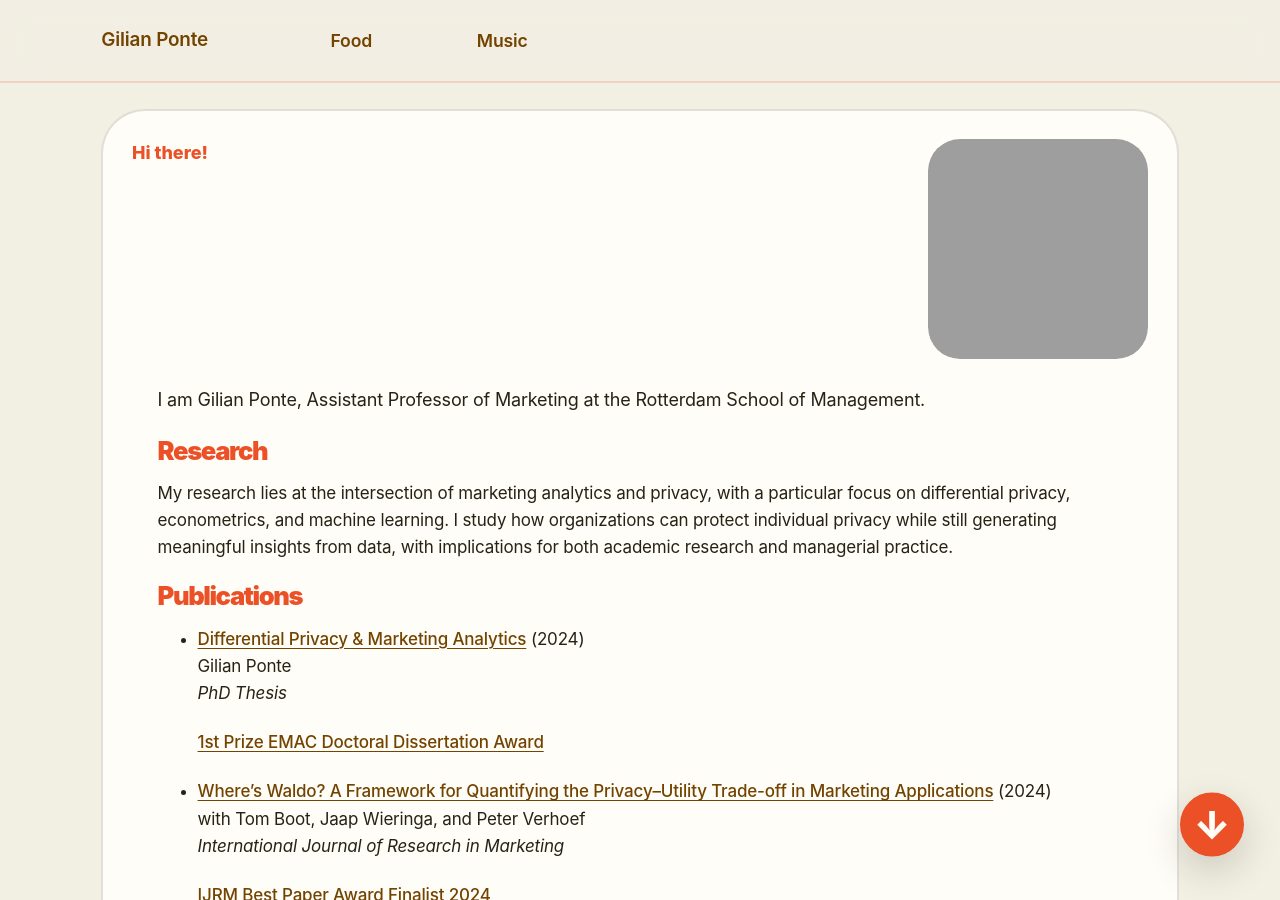
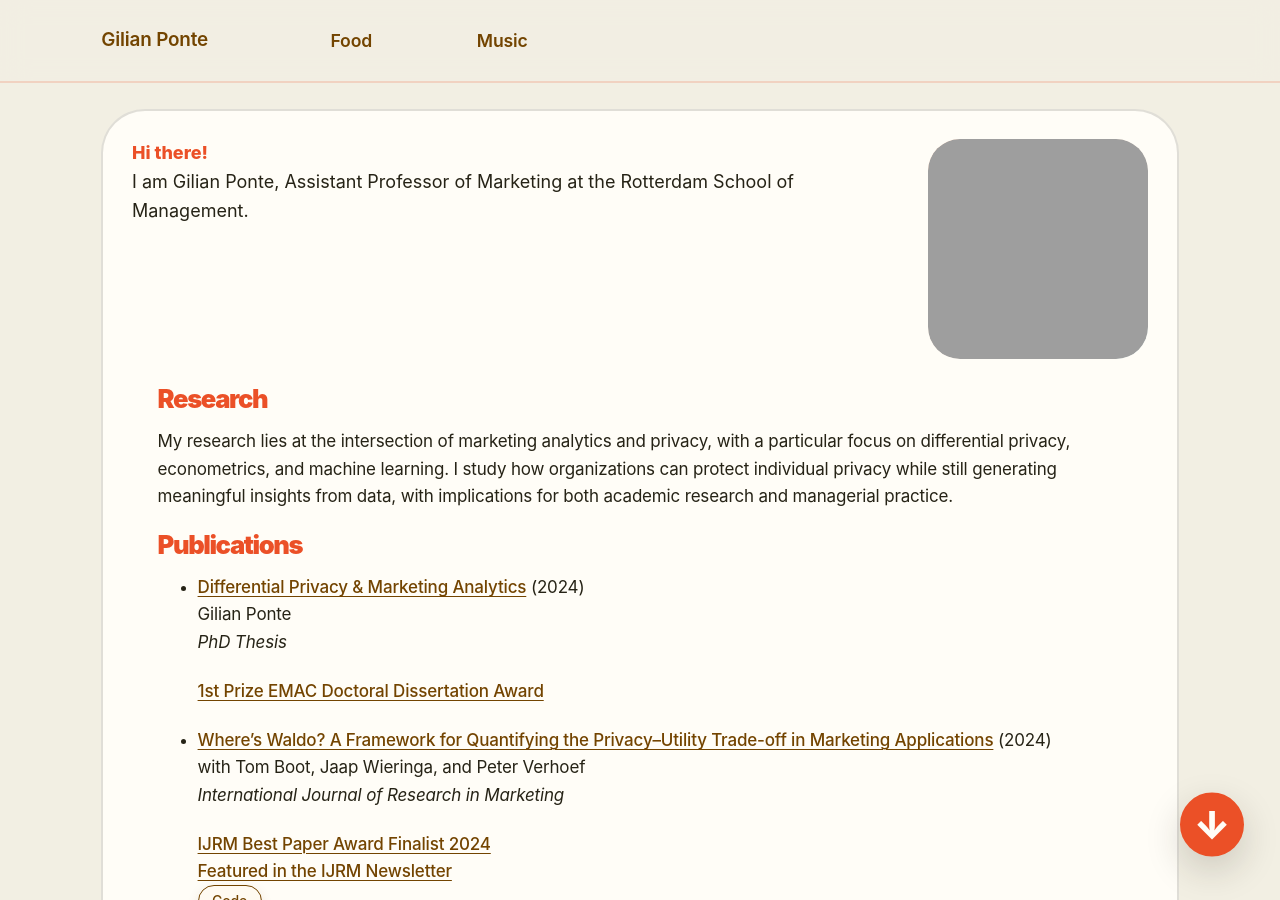
Before and after one commit to GilianPonte/gilianponte.github.io, a Jekyll site: the page built from _pages/year-archive.md, in a window 1280 px wide and 900 px high. Built offline with Jekyll 4.4.1, drawn with Linux system fonts in a browser that asks for light colours.

Commit message:
Update year-archive.md

```diff
--- a/_pages/year-archive.md
+++ b/_pages/year-archive.md
@@ -9,8 +9,8 @@ redirect_from:
   - /wordpress/blog-posts/
 ---
 
-<p><span class="intro-greeting">Hi there!</span></p>
-<p>I am Gilian Ponte, Assistant Professor of Marketing at the Rotterdam School of Management.</p>
+<span class="intro-greeting">Hi there!</span><br>
+I am Gilian Ponte, Assistant Professor of Marketing at the Rotterdam School of Management.
 
 ## Research
 My research lies at the intersection of marketing analytics and privacy, with a particular focus on differential privacy, econometrics, and machine learning. I study how organizations can protect individual privacy while still generating meaningful insights from data, with implications for both academic research and managerial practice.
```
